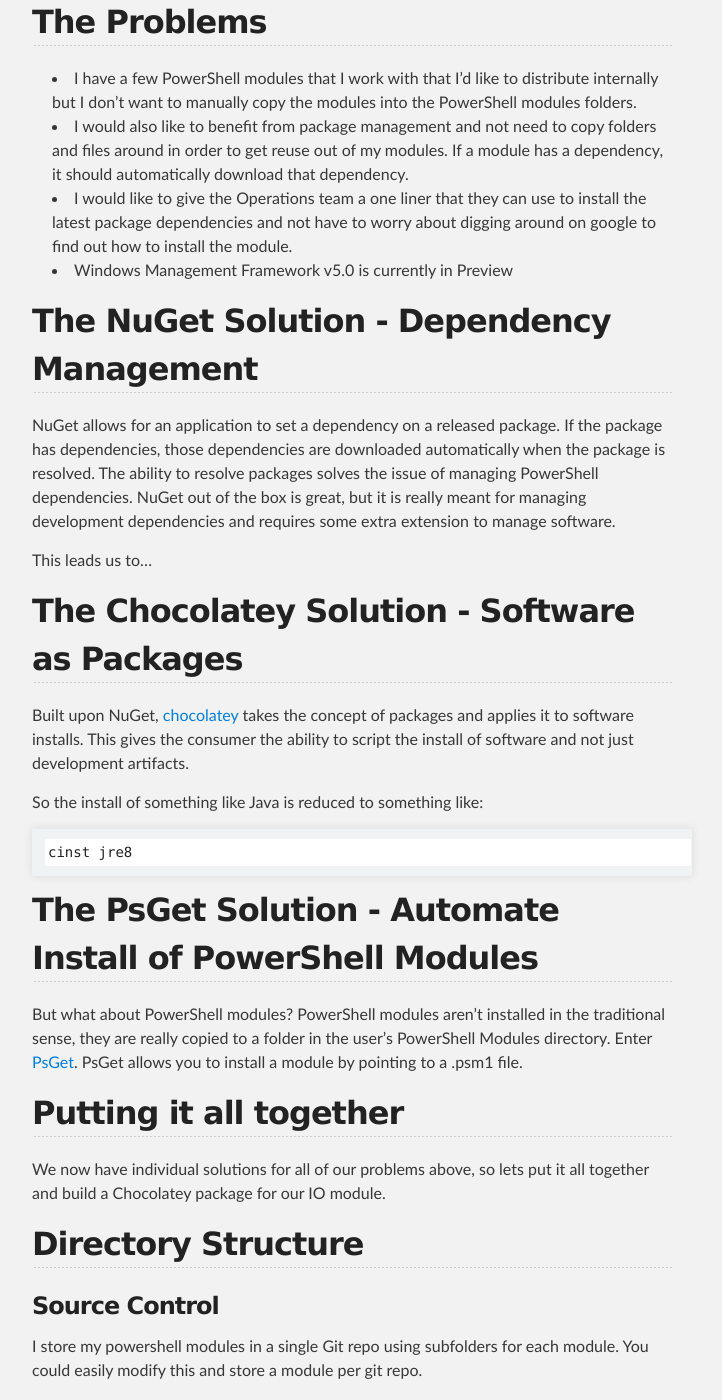
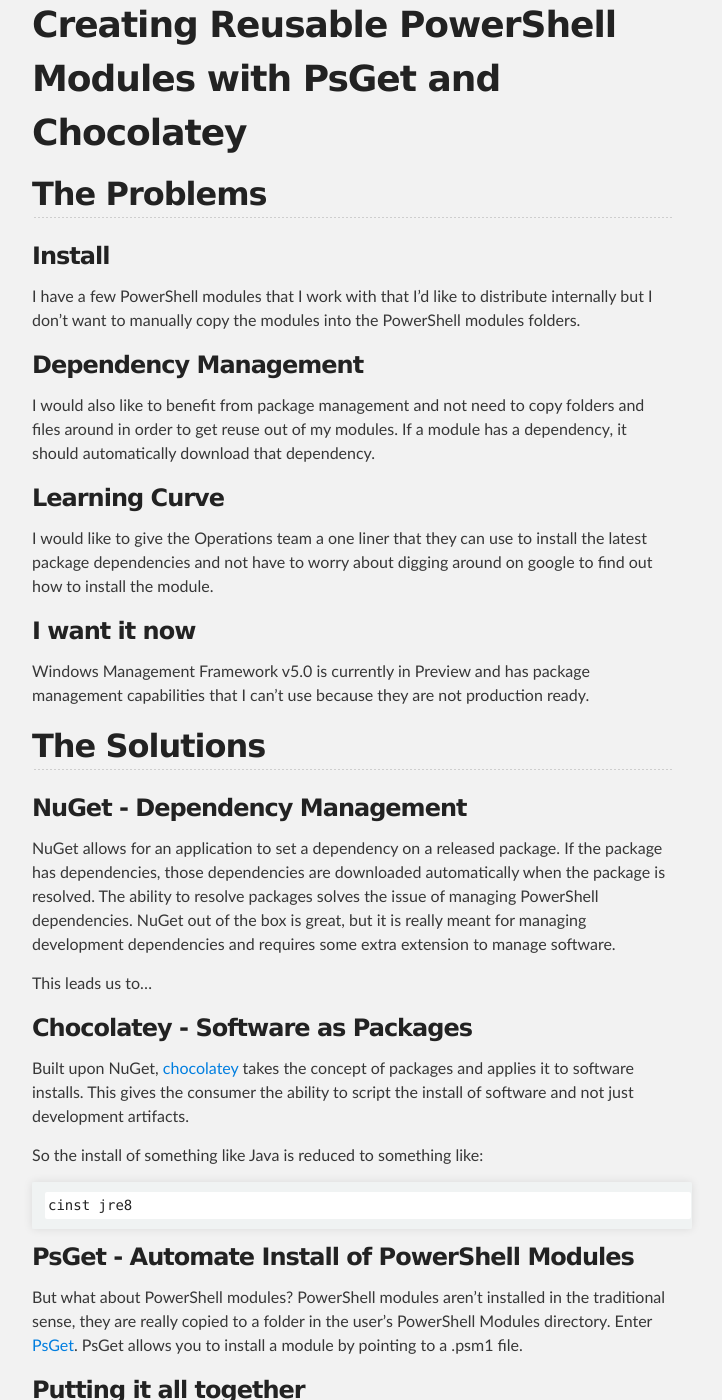
Before and after one commit to patrickhuber/patrickhuber.github.io, a Jekyll site: the page built from _posts/2015-03-17-creating-reusable-powershell-modules-with-psget-and-chocolatey.md, in a window 1280 px wide and 1400 px high, scrolled down 262 px. Shown: the whole window, without its empty margins (288-1010 px from the left). Built offline with Jekyll 4.4.1, drawn with Linux system fonts in a browser that asks for light colours; Markdown is read by kramdown in place of the engine named in the settings; some of the changed text lies outside the part shown.

Commit message:
updates formatting

````diff
--- a/_posts/2015-03-17-creating-reusable-powershell-modules-with-psget-and-chocolatey.md
+++ b/_posts/2015-03-17-creating-reusable-powershell-modules-with-psget-and-chocolatey.md
@@ -2,13 +2,24 @@
 layout: default
 title: Creating Reusable PowerShell Modules with PsGet and Chocolatey
 ---
+# Creating Reusable PowerShell Modules with PsGet and Chocolatey
+
 ## The Problems
-* I have a few PowerShell modules that I work with that I'd like to distribute internally but I don't want to manually copy the modules into the PowerShell modules folders.
-* I would also like to benefit from package management and not need to copy folders and files around in order to get reuse out of my modules. If a module has a dependency, it should automatically download that dependency.
-* I would like to give the Operations team a one liner that they can use to install the latest package dependencies and not have to worry about digging around on google to find out how to install the module.
-* Windows Management Framework v5.0 is currently in Preview
 
-## The NuGet Solution - Dependency Management
+### Install
+I have a few PowerShell modules that I work with that I'd like to distribute internally but I don't want to manually copy the modules into the PowerShell modules folders.
+
+### Dependency Management
+I would also like to benefit from package management and not need to copy folders and files around in order to get reuse out of my modules. If a module has a dependency, it should automatically download that dependency.
+
+### Learning Curve
+I would like to give the Operations team a one liner that they can use to install the latest package dependencies and not have to worry about digging around on google to find out how to install the module.
+
+### I want it now
+Windows Management Framework v5.0 is currently in Preview and has package management capabilities that I can't use because they are not production ready.
+
+## The Solutions
+### NuGet - Dependency Management
 
 NuGet allows for an application to set a dependency on a released package. If the package has dependencies, those dependencies are downloaded automatically when the package is resolved.
 The ability to resolve packages solves the issue of managing PowerShell dependencies.
@@ -16,7 +27,7 @@
 
 This leads us to...
 
-## The Chocolatey Solution - Software as Packages
+### Chocolatey - Software as Packages
 
 Built upon NuGet, [chocolatey](https://chocolatey.org/) takes the concept of packages and applies it to software installs.
 This gives the consumer the ability to script the install of software and not just development artifacts.
@@ -27,12 +38,12 @@
 cinst jre8
 ```
 
-## The PsGet Solution - Automate Install of PowerShell Modules
+### PsGet - Automate Install of PowerShell Modules
 
 But what about PowerShell modules? PowerShell modules aren't installed in the traditional sense, they are really copied to a folder in the user's PowerShell Modules directory.
 Enter [PsGet](http://psget.net/). PsGet allows you to install a module by pointing to a .psm1 file.
 
-## Putting it all together
+### Putting it all together
 
 We now have individual solutions for all of our problems above, so lets put it all together and build a Chocolatey package for our IO module.
 
@@ -142,7 +153,8 @@
 Install-Module -ModulePath "$packageDirectory\IO.psm1"
 ```
 
-Going line by line
+Going line by line:
+
 1. We need to import the PsGet module to get access tot he Install-Module cmdlet.
 2. We are setting the script directory variable by looking at the $PSScriptRoot. The $PSScriptRoot variable was added in PowerShell v3. If you want to use a earlier version of powershell, you can use $myInvocation.MyCommand.Definition.
 3. Because the module is located in the package root and the ChocolateyInstall.ps1 file is located in the tools directory, we need to get the parent directory to the ChocolateyInstall.ps1 file.
@@ -340,7 +352,7 @@
 This feed directory can be anything, but I'll place mine in the root of c:\
 
 ```powershell
-mkdir C:\chocolatey\local-repo
+mkdir "C:\chocolatey\local-repo"
 ```
 
 Running DIR on this folder shows my package file.
````
